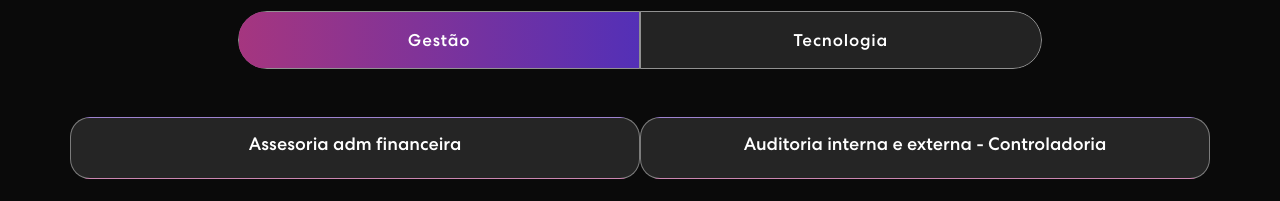
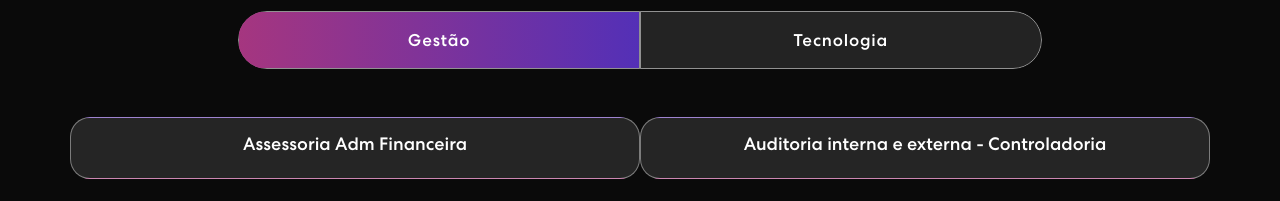
Before and after one commit to FelipeCasarano/site-empresa, a React (Create React App) app: page /para-empresas-tradicionais in a window 1280 px wide. Shown: the part 1520-1721 px from the top of the page. Built offline with nearby package versions, Linux system fonts and the light colour scheme.

Commit message:
add teste2

```diff
--- a/server.js
+++ b/server.js
@@ -1,10 +1,11 @@
 const path = require('path')
 const express = require('express')
 const { response } = require('express')
+const cors = require("cors")
 
 const app = express()
 
-app.use(require('cors')())
+app.use(cors())
 app.use(express.json())
 
 const upload = require("multer")();
--- a/src/pages/Contact/components/ContactForm.jsx
+++ b/src/pages/Contact/components/ContactForm.jsx
@@ -35,7 +35,7 @@ export const ContactForm = () => {
     const formData = new FormData();
     Object.keys(formDetails).forEach((key) => formData.append(key, formDetails[key]));
     axios
-      .post("https://ecmoney.vercel.app/send", formData, {
+      .post("/send", formData, {
         headers: {
           "Content-Type": `multipart/form-data; boundary=${formData._boundary}`,
         },
--- a/src/pages/ServicesB/components/Projects.jsx
+++ b/src/pages/ServicesB/components/Projects.jsx
@@ -4,8 +4,8 @@ import { ProjectCard } from "./ProjectCard";
 export const Projects = () => {
   const projects = [
     {
-      description: "Assesoria adm financeira",
-      text: "Assesoria adm financeira",
+      description: "Assessoria Adm Financeira",
+      text: "Assessoria Adm Financeira",
     },
     {
       description: "Auditoria interna e externa - Controladoria",
```
